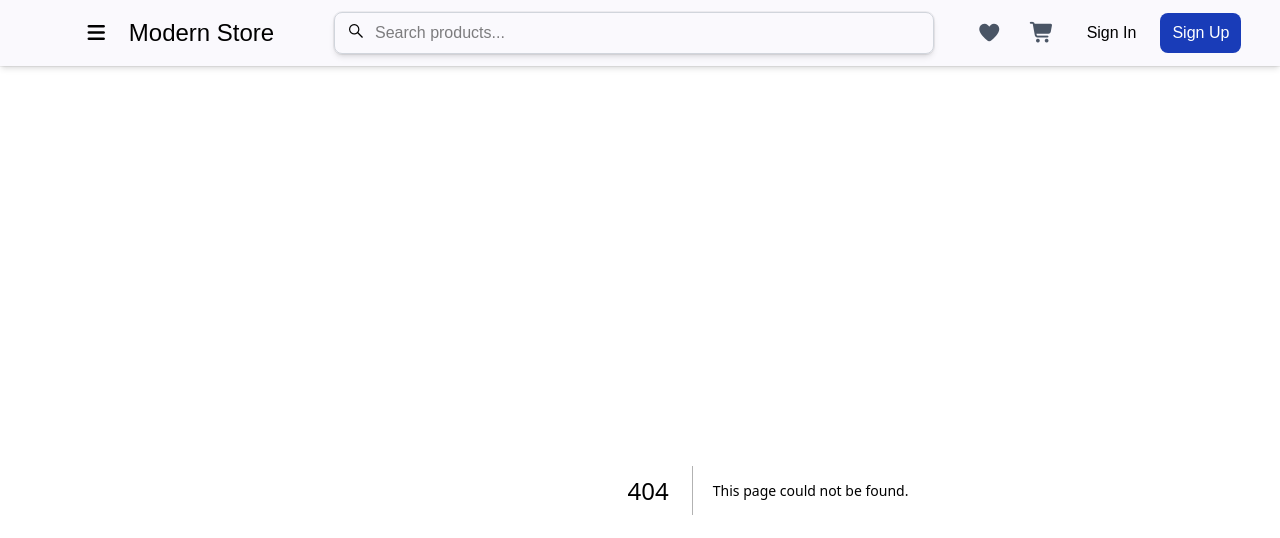
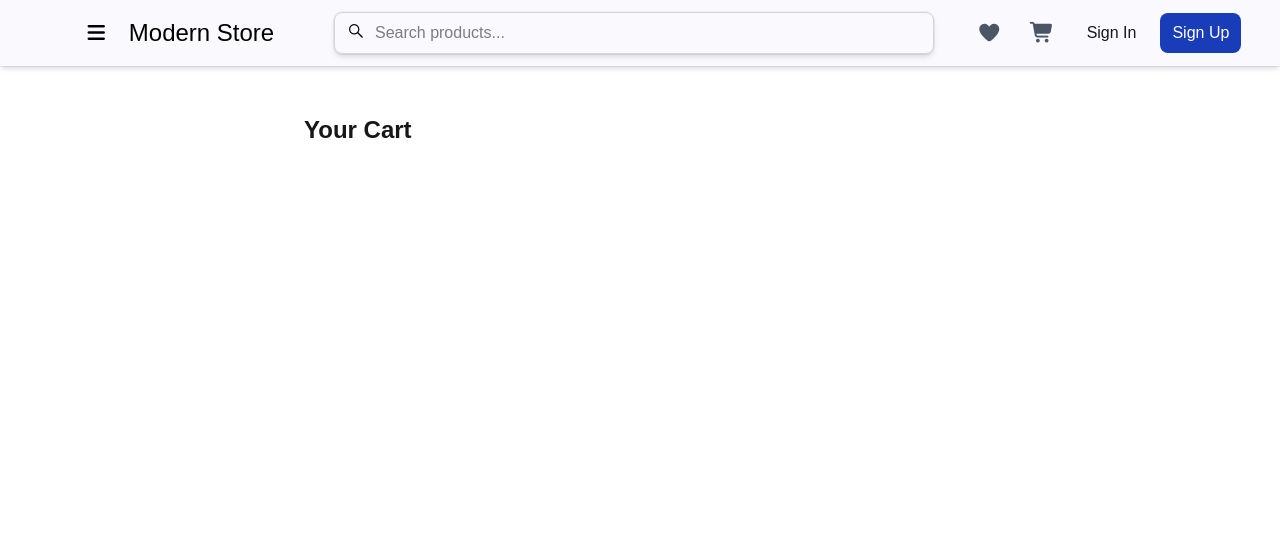
Before and after one commit to nishantcm/modern-store-ecommerce, a Next.js app: page /cart in a window 1280 px wide. Before the commit this address had no page. Shown: the top 538 px of the page. Built offline with nearby package versions, Linux system fonts and the light colour scheme.

Commit message:
Created the src/app/cart/page.js file

```diff
--- /dev/null
+++ b/src/app/cart/page.js
@@ -0,0 +1,18 @@
+import CartItem from "@/components/Cart/CartItem";
+
+export default function CartPage() {
+
+  const cart = [];
+
+  return (
+    <div className="p-6">
+      <h1 className="text-2xl font-bold">Your Cart</h1>
+
+      <div className="mt-6 space-y-4">
+        {cart.map((item) => (
+          <CartItem key={item._id} product={item} />
+        ))}
+      </div>
+    </div>
+  );
+}
```
